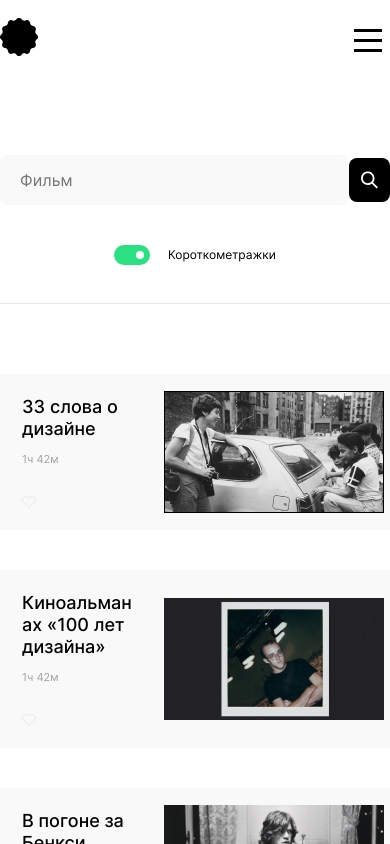
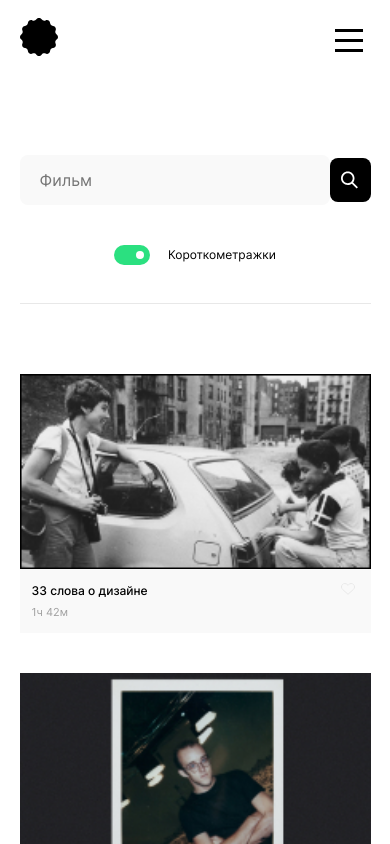
Before and after one commit to jeromejer/movies-explorer-frontend, a React (Create React App) app: page /movies in a window 390 px wide. Shown: the top 844 px of the page. Built offline with nearby package versions, Linux system fonts and the light colour scheme.

Commit message:
исправлены отступы на всех разрешениях

```diff
--- a/public/index.html
+++ b/public/index.html
@@ -3,6 +3,7 @@
   <head>
     <meta charset="utf-8" />
     <meta name="viewport" content="width=device-width, initial-scale=1" />
+    <meta name="yandex-verification" content="34c52c7a39246221" />
     <title>Movies</title>
   </head>
   <body>
--- a/src/components/About/About.css
+++ b/src/components/About/About.css
@@ -6,7 +6,7 @@
 
 .about__content {
     max-width: 1140px;
-    width: 100%;
+    width: 90%;
     margin: 0 auto;
 }
 
--- a/src/components/Card/Card.css
+++ b/src/components/Card/Card.css
@@ -1,6 +1,6 @@
 .card {
     max-width: 1140px;
-    width: 100%;
+    width: 90%;
     margin: 40px auto 0;
     display: flex;
     justify-content: space-between;
@@ -74,10 +74,19 @@
     object-fit: contain;
 }
 
-@media screen and (max-width: 320px) {
+
+@media screen and (max-width: 510px) {
     .card {
         display: flex;
         flex-direction: column;
+        max-width: 400px;
+    }
+
+    .card__img {
+        margin: 0;
+        width: 100%;
+        max-width: 400px;
+        min-height: 168px;
     }
 
     .card__group {
@@ -85,13 +94,6 @@
         display: flex;
         justify-content: space-between;
         margin: 14px 16px 14px 12px;
-    }
-
-    .card__img {
-        margin: 0;
-        width: 100%;
-        max-width: 320px;
-        min-height: 168px;
     }
 
     .card__title {
@@ -108,3 +110,15 @@
         margin: 8px 0 0;
     }
 }
+
+
+@media screen and (max-width: 320px) {
+    .card {
+        max-width: 320px;
+    }
+
+    .card__img {
+        max-width: 320px;
+    }
+
+}
--- a/src/components/Cards/Cards.css
+++ b/src/components/Cards/Cards.css
@@ -33,7 +33,6 @@
 @media screen and (max-width: 820px) {
     .cards {
         margin: 70px auto 0;
-        max-width: 708px;
     }
 }
 
--- a/src/components/Footer/Footer.css
+++ b/src/components/Footer/Footer.css
@@ -5,7 +5,7 @@
 
 .footer__content {
     max-width: 1140px;
-    width: 100%;
+    width: 90%;
     margin: 0 auto;
 }
 
--- a/src/components/Header/Header.css
+++ b/src/components/Header/Header.css
@@ -14,7 +14,7 @@
     padding: 18px 0;
     max-width: 1140px;
     justify-content: space-between;
-    width: 100%;
+    width: 90%;
 }
 
 
--- a/src/components/Promo/Promo.css
+++ b/src/components/Promo/Promo.css
@@ -4,7 +4,7 @@
 
 .promo__content {
     max-width: 1140px;
-    width: 100%;
+    width: 90%;
     display: flex;
     margin: 0 auto;
     justify-content: space-between;
@@ -15,6 +15,7 @@
     flex-direction: column;
     max-width: 640px;
     margin-bottom: 75px;
+    width: 100%;
 }
 
 .promo__title {
@@ -59,6 +60,7 @@
     width: 100%;
     background-repeat: no-repeat;
     background-position: top right;
+    background-size: auto;
 }
 
 @media screen and (max-width: 820px) {
--- a/src/components/Search/Search.css
+++ b/src/components/Search/Search.css
@@ -1,6 +1,6 @@
 .search {
     max-width: 1140px;
-    width: 100%;
+    width: 90%;
     margin: 0 auto;
 }
 
--- a/src/components/Student/Student.css
+++ b/src/components/Student/Student.css
@@ -6,7 +6,7 @@
 
 .student__content {
     max-width: 1140px;
-    width: 100%;
+    width: 90%;
     margin: 0 auto;
 }
 
--- a/src/components/Tech/Tech.css
+++ b/src/components/Tech/Tech.css
@@ -6,7 +6,7 @@
 
 .tech__content {
     max-width: 1140px;
-    width: 100%;
+    width: 90%;
     margin: 0 auto;
 }
 
@@ -49,6 +49,7 @@
     gap: 10px;
     padding: 0;
     justify-content: center;
+    flex-wrap: wrap;
 }
 
 .tech__item {
@@ -62,6 +63,7 @@
     background: #E8E8E8;
     border-radius: 10px;
     max-width: 90px;
+    min-width: 84px;
     width: 100%;
 }
 
@@ -102,6 +104,7 @@
 
     .tech {
         padding: 70px 0;
+        background-color: initial;
     }
 
     .tech__subtitle {
```
